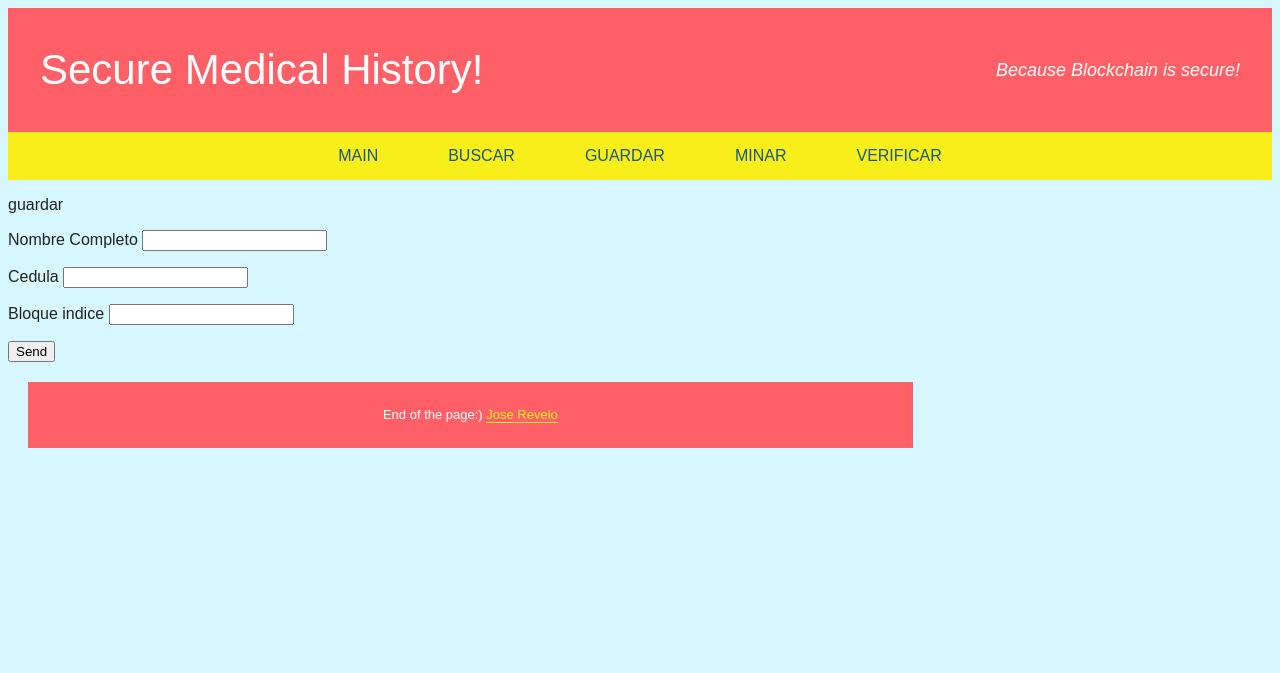
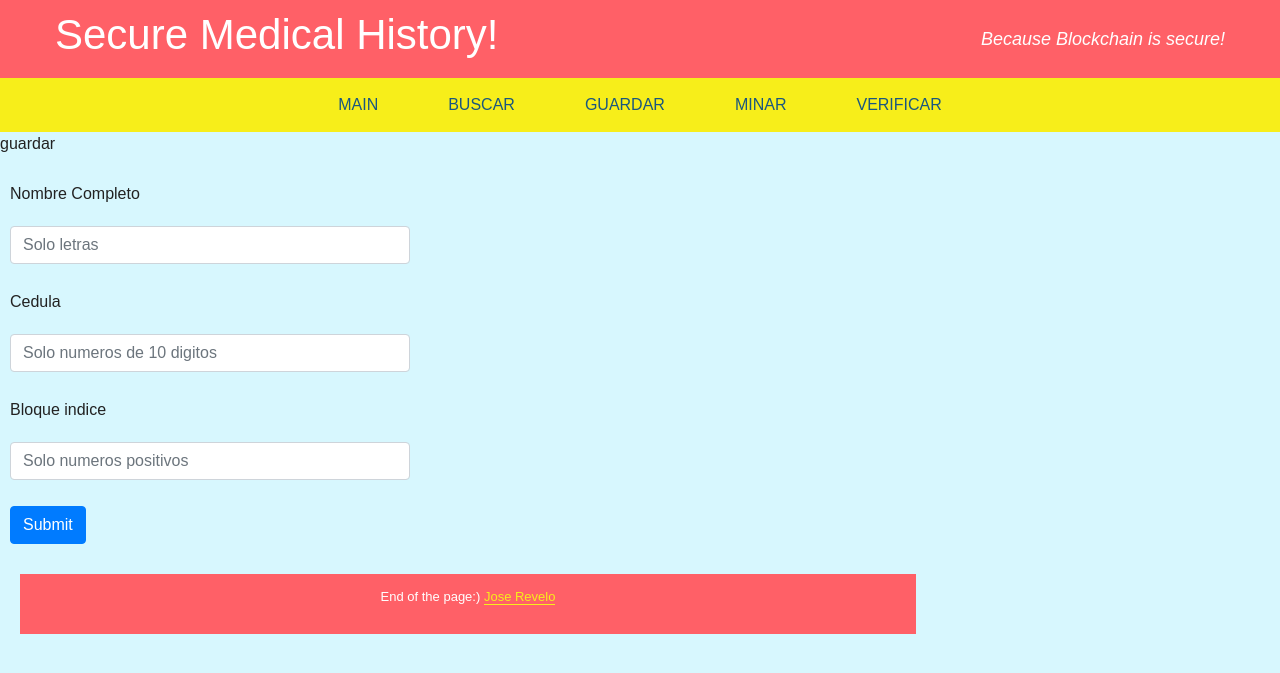
Before and after one commit to joselxes/BlockMedChain, a Flask app: page /buscar in a window 1280 px wide. Shown: the top 673 px of the page. Run offline with Flask 2, Linux system fonts and the light colour scheme; some libraries are stand-ins or nearby versions.

Commit message:
guardar page fixed

```diff
--- a/application.py
+++ b/application.py
@@ -6,7 +6,9 @@
 from blockchain import Block, Blockchain
 bc = Blockchain()
 
-# from flask_socketio import SocketIO, emit
+# creo clientes base
+
+
 clientesTodos=[{"name": 'GENESIS', "email": 'med@usa.com', "phone": '911', "cedula": '9999999999', "enfermedades": ['todos'], "option": 'Agencia', "detalles": 'cualquier informacion 911'},
 {"name": 'Jean Sotelo', "email": 'js@outlook.com', "phone": '67866786789', "cedula": '4444444444', "enfermedades": ['Alergia a la penicilina'], "option": 'Masculino', "detalles": 'Historial de paros cardiacos'},
 {"name": 'Paco Gerlo', "email": 'teienoToyo@gmail.com', "phone": '1112224444', "cedula": '1111111111', "enfermedades": ['Alergia a la penicilina, Alergia con anticonvulsivos, Sufre de diabetes'], "option": 'Masculino', "detalles": 'Sufre de narcolepsia'},
@@ -15,6 +17,7 @@
 # print(clientesTodos[0])
 # print(d.dicTostring(clientesTodos[0]))
 
+bc.add_block(d.dicTostring(clientesTodos[0]))
 bc.add_block(d.dicTostring(clientesTodos[1]))
 bc.add_block(d.dicTostring(clientesTodos[2]))
 bc.add_block(d.dicTostring(clientesTodos[3]))
@@ -22,7 +25,7 @@
 print(d.dicTostring(clientesTodos[3]))
 # print("-----------")
 # bc.chain[-1].print_bloque()
-indexTodos=[{"indice":0,"cedula":"incio"},
+indexTodos=[{"indice":0,"cedula":"9999999999"},
 {"indice":1, "cedula": '4444444444'},
 {"indice":2, "cedula": '1111111111'},
 {"indice":3, "cedula": '8888888888'},
@@ -34,32 +37,47 @@
     return render_template("bienvenido.html")
 @app.route("/buscar",methods=["GET","POST"])
 def buscar():
+    print("BUSCAR")
     indices=[]
     bloques=[]
     info=[]
+    indiceTemp=0
     if request.form.get("name") is not None:
         name=request.form
+        print(name)
         if name["name"]=="todos":
-            return render_template("buscar.html",bloques=bc.chain,info=clientesTodos)
-            # info=indexTodos
-            # bloques=bc.chain
+            bloques=bc.chain[1:]
+            info=clientesTodos
+
         else:
             """primero obtengo indice  con el nombre"""
-            indiceNombre=d.getIndex(d.getCedula(name,clientesTodos),indexTodos)
+            indiceNombre=d.getCedula(name["name"],clientesTodos)
             """segundo obtengo indice  con el nombre"""
             indiceCedula=d.getIndex(name["cedula"],indexTodos)
             """tercero obtengo indice por indice"""
-            indiceTemp=int(name["indice"])
-            indices=d.listaBusqueda(indiceNombre,indiceCedula,indiceTemp)
 
+            if (""==name["indice"]):
+                print("kkkkkkkkkkkkk")
+                indiceTemp=-1
+            else:
+                indiceTemp=int(name["indice"])-1
+                if indiceTemp>len(clientesTodos):
+                    indiceTemp=-1
+            print("------------",indiceNombre,indiceCedula,indiceTemp)
+
+            indices=d.listaBusqueda([indiceNombre,indiceCedula,indiceTemp])
+            print(len(bc.chain),len(clientesTodos))
             if len(indices)>0:
                 for i in indices:
-                    bTemp=bc.searchIndex(i)
+                    print(i)
+                    bTemp=bc.searchIndex(i+1)
                     bloques.append(bTemp)
                     bloques[-1].print_bloque()
-                    info.append(d.getInfo(i,indexTodos,clientesTodos))
-                print(bloques)
-                print(info)
+                    info.append(clientesTodos[i])
+                    print("-------",clientesTodos[-1],"-------")
+                    print("-------",bTemp,"-------")
+                # print(bloques)
+                # print(info)
     return render_template("buscar.html",bloques=bloques,info=info)
 @app.route("/guardar",methods=["GET","POST"])
 def guardar():
@@ -123,7 +141,7 @@
         # d.getInfo(i,indexTodos,clientesTodos)
 
 
-    return render_template("verificar.html",var=1,bloques=bc.chain,info=clientesTodos)
+    return render_template("verificar.html",var=1,bloques=bc.chain[1:],info=clientesTodos)
 
 
 
--- a/static/css/block.css
+++ b/static/css/block.css
@@ -28,3 +28,13 @@
   background-color:#369681;
   color: white;
 }
+
+
+.tam,.letras,.espacio{
+
+  margin: 10px;
+}
+.letras,.tam{
+  width: 400px;
+
+}
--- a/templates/buscar.html
+++ b/templates/buscar.html
@@ -7,25 +7,26 @@
 
 <p>guardar</p>
 
-<form class="form has-magic-focus" action="{{ url_for('buscar') }}"  method="post">
-  <p >
-    <label class="label required" for="name">Nombre Completo</label>
-    <input class="text-input" id="name" name="name" type="text" >
-  </p>
-  <p >
-    <label class="label" for="login">Cedula</label>
-    <input class="text-input" id="login" name="cedula" type="text" >
-  </p>
-  <p >
-    <label class="label" for="login">Bloque indice</label>
-    <input class="text-input" id="login" name="indice" type="text" >
- </p>
-  <p >
-    <input class="button" type="submit" value="Send">
-  </p>
-  <div class="magic-focus" style=""></div>
+<form class="form-group" action="{{ url_for('buscar') }}"  method="post">
+  <div class="form-group">
+  <label class="label required espacio" for="name">Nombre Completo</label>
+    <input class="form-control letras" id="name" name="name" type="text" pattern="[a-zA-Z]*"  placeholder="Solo letras">
+  </div>
+
+  <div class="form-group">
+    <label class="label espacio" for="login">Cedula</label>
+    <input class="form-control tam" id="login" name="cedula" type="text"placeholder="Solo numeros de 10 digitos" pattern="[0-9]*" minlength="10" >
+</div>
+
+<div class="form-group">
+    <label class="label espacio" for="login">Bloque indice</label>
+    <input class="form-control tam"  id="login" name="indice" min="0" type="number" placeholder="Solo numeros positivos">
+  </div>
+    <button type="submit" class="btn btn-primary espacio" pla>Submit</button>
 </form>
+
   <div id="block">
+
 
     {% for i in range(bloques|length) %}
       <!-- {{bloques['index']}}  ---   {{bloques['timestamp']}} --- {{bloques['previous_hash']}} --- {{bloques['own_hash']}} -->
--- a/templates/menu.html
+++ b/templates/menu.html
@@ -3,7 +3,7 @@
   <head>
     <meta charset="utf-8">
     <title>{% block title %}{% endblock %}</title>
-
+    <link rel="stylesheet" href="https://maxcdn.bootstrapcdn.com/bootstrap/4.0.0/css/bootstrap.min.css" integrity="sha384-Gn5384xqQ1aoWXA+058RXPxPg6fy4IWvTNh0E263XmFcJlSAwiGgFAW/dAiS6JXm" crossorigin="anonymous">
     <link rel="stylesheet" href="/static/css/horizontalMenu.css">
     <link rel="stylesheet" href="/static/css/block.css">
     <script type="text/javascript">
```
Also changed, not shown: d.py (+27 -27 lines), static/css/begin.css (line endings or trailing spaces).
